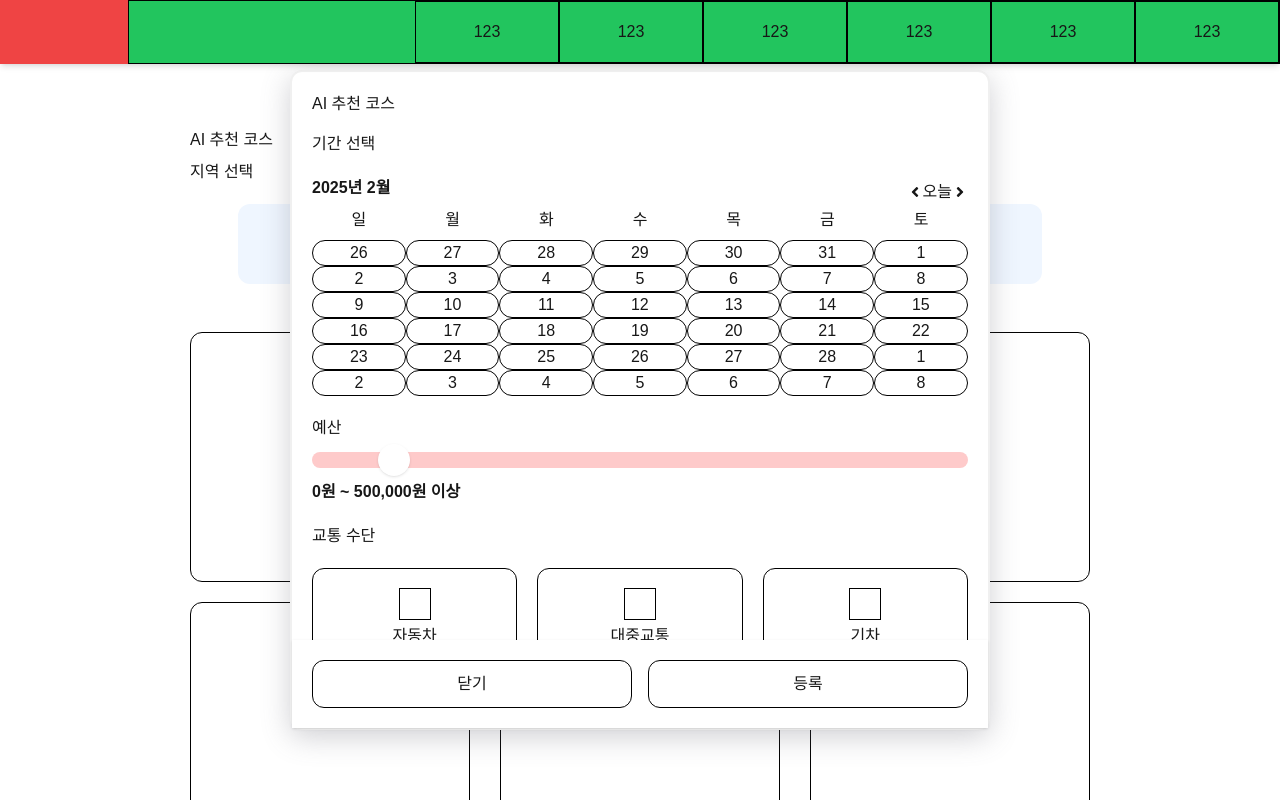
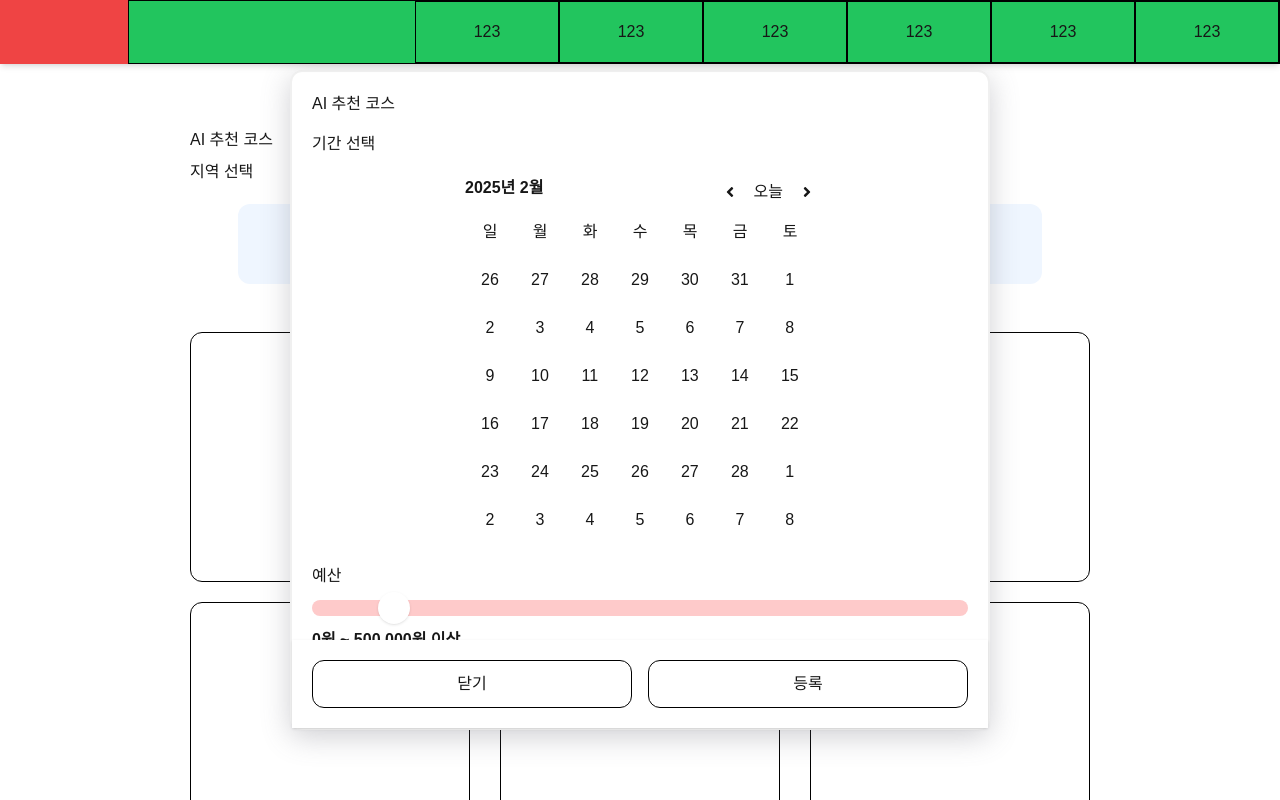
Before and after one commit to kwontaehoon/TripAI, a Next.js app: page /ai in a window 1280 px wide. Both pictures are taken after a click on the element 330 px from the left and 457 px from the top of the page. Shown: the top 800 px of the page. Built offline with nearby package versions, Linux system fonts and the light colour scheme.

Commit message:
feat: calendar 시작일과 종료일 선택시 나타나는 UI 기능 추가

```diff
--- a/src/app/ai/page.tsx
+++ b/src/app/ai/page.tsx
@@ -1,13 +1,13 @@
 'use client'
 import AiInput from '@/app/modal/ai-input'
 import React, { useState } from 'react'
-import { aiInputAtom } from '@/store/ai'
+import { modalUiStateAtom } from '@/store/ai'
 import { useAtom } from 'jotai'
 
 
 const page = () => {
 
-  const [aiInput, setAiInput] = useAtom(aiInputAtom);
+  const [modalUiState, setModalUiState] = useAtom(modalUiStateAtom);
 
   return (
     <div className='flex lg:px-32 lg:py-32 px-4 py-32'>
@@ -20,7 +20,7 @@ const page = () => {
           </div>
           <div className="flex justify-between flex-wrap gap-5">
             {Array.from({ length: 12 }).map((_, index) => (
-              <div key={index} className="cursor border lg:w-[calc(900px/3-20px)] w-[calc(50%-10px)] lg:h-[250px] h-[150px] rounded-xl" onClick={()=>setAiInput(true)}></div>
+              <div key={index} className="cursor border lg:w-[calc(900px/3-20px)] w-[calc(50%-10px)] lg:h-[250px] h-[150px] rounded-xl" onClick={()=>setModalUiState({...modalUiState, aiInput: true})}></div>
             ))}
           </div>
       </div>
--- a/src/app/layout.tsx
+++ b/src/app/layout.tsx
@@ -1,10 +1,14 @@
 'use client'
+
+import { useEffect } from 'react'
 // import type { Metadata } from "next";
 import "./globals.css"
 import { QueryClientProvider, QueryClient } from "@tanstack/react-query"
 import Header from '@/app/common/header/page'
 import Footer from '@/app/common/footer/page'
 import Modal from '@/app/modal'
+import { modalUiStateAtom } from '@/store/ai'
+import { useAtom } from 'jotai'
 
 const queryClient = new QueryClient()
 
@@ -13,11 +17,26 @@ const queryClient = new QueryClient()
 //   description: "Generated by create next app",
 // };
 
+
 export default function RootLayout({
   children,
 }: Readonly<{
   children: React.ReactNode;
 }>) {
+
+  const [aiImodalUiStatenput, _] = useAtom(modalUiStateAtom);
+
+  const shouldDisableScroll = Object.values(aiImodalUiStatenput).some((state) => state);
+
+  useEffect(() => {
+    document.body.style.overflow = shouldDisableScroll ? "hidden" : "auto";
+
+    return () => {
+      document.body.style.overflow = "auto"; // Cleanup
+    };
+  }, [shouldDisableScroll]);
+
+
   return (
     <QueryClientProvider client={queryClient}>
     <html lang="en">
--- a/src/app/modal/ai-input.tsx
+++ b/src/app/modal/ai-input.tsx
@@ -1,6 +1,6 @@
 import React from 'react'
 import Image from 'next/image'
-import { aiInputAtom } from '@/store/ai'
+import { modalUiStateAtom } from '@/store/ai'
 import { useAtom } from 'jotai'
 import { useRouter } from 'next/navigation'
 import CloseSVG from '../../../public/svg/close.svg'
@@ -9,31 +9,33 @@ import { transportationText } from '@/text'
 
 const aiInput = () => {
 
-  const [aiInput, setAiInput] = useAtom(aiInputAtom)
+  const [modalUiState, setModalUiState] = useAtom(modalUiStateAtom)
 
   const router = useRouter()
 
   return (
     <div className='modal flex flex-col p-5'>
         <div className='overflow-y-scroll scrollbar-hide'>
-        <div className='flex lg:justify-start items-center justify-center relative mb-2'>
+        <div className='flex lg:justify-start items-center justify-center fixed lg:relative w-full py-3 lg:py-0 bg-white'>
           <div>AI 추천 코스</div>
-          <Image src={CloseSVG} alt="Close SVG" className='absolute left-0 lg:hidden block cursor' onClick={() => setAiInput(false)}/>
+          <Image src={CloseSVG} alt="Close SVG" className='absolute left-0 lg:hidden block cursor' onClick={() => setModalUiState({...modalUiState, aiInput: false})}/>
         </div>
-        <div className='mt-4'>기간 선택</div>
-        <div className='my-5'>
+        <div className='lg:mt-4 mt-16'>기간 선택</div>
+        <div className='my-5 flex justify-center'>
+          <div className='w-[350px]'>
           <Calendar />
+          </div>
         </div>
         <div>예산</div>
         <div className='bg-red-200 w-full h-4 rounded-xl my-3 relative'>
           <div className='absolute -top-2 left-[10%] shadow rounded-full w-8 h-8 bg-white'></div>
         </div>
-        <div className='font-bold'>0원 ~ 500,000원 이상</div>
+        <div className='font-bold text-ms'>0원 ~ 500,000원 이상</div>
 
         <div className='mt-5'>교통 수단</div>
         <div className='flex flex-wrap gap-5 mt-5 mb-20'>
           {transportationText.map(x => (
-            <div key={x.id} className="cursor flex flex-col items-center justify-center border w-[calc((100%-40px)/3)] h-[100px] rounded-xl">
+            <div key={x.id} className="cursor shadow-md flex flex-col items-center justify-center w-[calc((100%-40px)/3)] h-[100px] rounded-xl">
               <div className='border w-8 h-8 mb-1'></div>
               <div>{x.name}</div>
             </div>
@@ -43,10 +45,10 @@ const aiInput = () => {
         {/* PC */}
         <div className='lg:flex hidden flex-1 items-end absolute bottom-0 w-full left-0 p-5 bg-white shadow'>
           <div className='flex w-full'>
-            <div className='w-full h-12 w-h-center rounded-xl border mr-2 cursor' onClick={() => setAiInput(false)}>닫기</div>
+            <div className='w-full h-12 w-h-center rounded-xl border mr-2 cursor' onClick={() => setModalUiState({...modalUiState, aiInput: false})}>닫기</div>
             <div className='w-full h-12 w-h-center rounded-xl border ml-2 cursor'
               onClick={() => {
-                setAiInput(false)
+                setModalUiState({...modalUiState, aiInput: true})
                 router.push('/aiList')
               }}
             >등록</div>
--- a/src/app/modal/index.tsx
+++ b/src/app/modal/index.tsx
@@ -3,7 +3,7 @@ import React from 'react'
 import { useAtom } from 'jotai'
 
 // store
-import { aiInputAtom } from '@/store/ai'
+import { modalUiStateAtom } from '@/store/ai'
 
 // layout
 import AiInput from './ai-input'
@@ -11,11 +11,11 @@ import AiInput from './ai-input'
 
 const index = () => {
 
-  const [aiInput, setAiInput] = useAtom(aiInputAtom);
+  const [aiImodalUiStatenput, _] = useAtom(modalUiStateAtom);
 
   return (
     <div>
-      {aiInput && <AiInput />}
+      {aiImodalUiStatenput.aiInput && <AiInput />}
     </div>
   )
 }
--- a/src/func/Calendar.tsx
+++ b/src/func/Calendar.tsx
@@ -26,14 +26,15 @@ const Calendar = () => {
   };
 
   const [current, setCurrent] = useState(new Date());
-  const [calendarList, setCalendarList] = useState([]);
-
-  const windowWidth = window.innerWidth;
-  console.log('windowWidth: ', windowWidth)
-
+  const [calendarList, setCalendarList] = useState(Array.from({length: 42}, () => false))
 //   useEffect(() => {
 //     setCalendarList(list.data.filter(x => new Date(x.date).getFullYear() == current.getFullYear() && new Date(x.date).getMonth() == current.getMonth()));
 //   }, [list, current]);
+
+  const [calendarMutiSelect, setCalendarMultiSelect] = useState<{state:boolean, clickDate:number}>({
+    state: false,
+    clickDate: 0
+  }) // 캘린더를 누른 상태에서 한번더 누르면 마지막 누른 날짜까지 배경색 칠해짐
 
   const [selectedYear, setSelectedYear] = useState(today.year); // 현재 선택된 연도
   const [selectedMonth, setSelectedMonth] = useState(today.month); // 현재 선택된 달
@@ -51,39 +52,57 @@ const Calendar = () => {
   ).getDate();
 
   const prevMonth = () => {
-    setCurrent(subMonths(current, 1));
+    setCurrent(subMonths(current, 1))
+    setCalendarList(Array.from({ length: 42 }, () => false))
   }
 
   const nextMonth = () => {
-    setCurrent(addMonths(current, 1));
+    setCurrent(addMonths(current, 1))
+    setCalendarList(Array.from({ length: 42 }, () => false))
+  }
+
+  const select = (index: number) => {
+    // console.log(curr < 0 ? current.getMonth() : next > 0 ? current.getMonth()+2 : current.getMonth()+1)
+    // console.log(index);
+
+    setCalendarMultiSelect((prev) => {
+      if (prev.state) {
+        setCalendarList(calendarList.map((_, i) => i >= prev.clickDate && i <= index));
+        return { state: false, clickDate: 0 };
+      } else {
+        setCalendarList(Array.from({ length: 42 }, (_, i) => i === index));
+        return { state: true, clickDate: index };
+      }
+    });
   }
 
   return (
-    <div className='w-[400px] text-xs'>
+    <div>
       <div className='flex items-center'>
         <div className='font-bold mb-2 flex-1'>{current.getFullYear()}년 {current.getMonth() + 1}월</div>
-        <FaAngleLeft className='cursor-pointer' onClick={prevMonth} />
-        <div className='px-2'>오늘</div>
-        <FaAngleRight className='cursor-pointer' onClick={nextMonth} />
+        <FaAngleLeft className='cursor' onClick={prevMonth} />
+        <div className='px-4'>오늘</div>
+        <FaAngleRight className='cursor' onClick={nextMonth} />
       </div>
-      <div className='flex my-1'>
+      <div className='flex'>
         {week.map((x, index) => {
           return (
-            <div key={index} className='flex-1 mb-2'>
-              <div className='flex justify-center'>{x}</div>
+            <div key={index} className='flex-1'>
+              <div className='flex justify-center my-3'>{x}</div>
             </div>
           )
         })}
       </div>
-      <div className='flex flex-wrap bg-gray-100'>
-        {Array.from({ length: 42 }).map((x, index) => {
+      <div className='flex flex-wrap'>
+        {Array.from({ length: 42 }).map((_, index) => {
           let curr = index - curMonthStartDate + 1;
           let prev = prevMonthEndDate - curMonthStartDate + index + 1;
           let next = curr - dateTotalCount;
 
           return (
             <div key={index} style={{ width: '14.28%' }}>
-              <div className='rounded-full border flex items-center justify-center'>{curMonthStartDate > index ? prev : dateTotalCount < curr ? next : curr}</div>
+              <div className={`flex items-center justify-center h-12 cursor ${calendarList[index] ? 'bg-red-200' : ''}`}
+                onClick={()=>select(index)}>{curMonthStartDate > index ? prev : dateTotalCount < curr ? next : curr}</div>
               {/* <div className='bg-white m-1 p-1 h-20 rounded-tr-xl rounded-bl-xl'> */}
                 {/* {calendarList.map(y => {
                   if (index == new Date(y.date).getDate() + curMonthStartDate - 1)
--- a/src/store/ai.ts
+++ b/src/store/ai.ts
@@ -1,3 +1,5 @@
 import { atom } from 'jotai'
 
-export const aiInputAtom = atom(false)
+export const modalUiStateAtom = atom({
+    aiInput: false
+})
```
